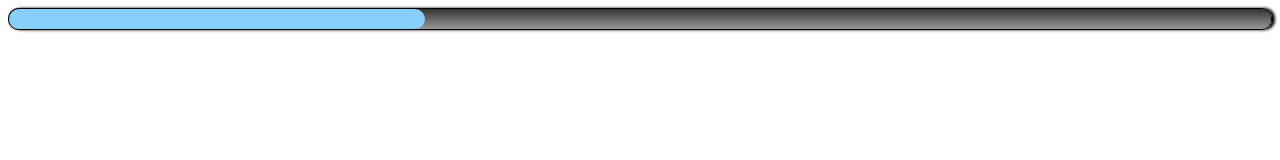
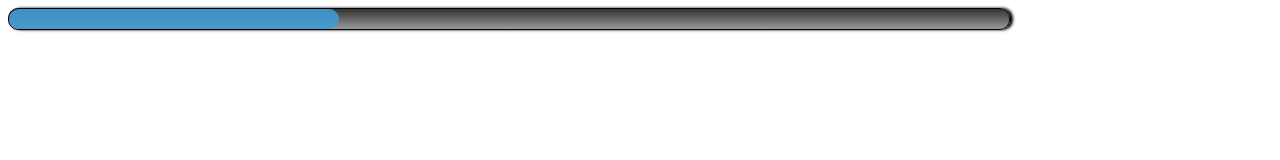
Before and after one commit to NikolaevAleksan/Task1, a plain HTML site: page layout2.html in a window 1280 px wide. Drawn offline with Linux system fonts and the light colour scheme.

Commit message:
fix: changing classnames with bem methodology and progress bar resizing

```diff
--- a/layout2.html
+++ b/layout2.html
@@ -3,10 +3,12 @@
   <head>
     <meta charset="UTF-8" />
     <meta name="viewport" content="width=device-width, initial-scale=1.0" />
-    <link rel="stylesheet" href="layoutstyle2.css" />
+    <link rel="stylesheet" href="style.css" />
     <title>layout2</title>
   </head>
   <body>
-    <div class="progress"><div class="property"></div></div>
+    <div class="progress-bar">
+      <div class="progress-indicator"></div>
+    </div>
   </body>
 </html>
--- /dev/null
+++ b/style.css
@@ -0,0 +1,17 @@
+.progress-bar {
+  border: 1px solid black;
+  height: 20px;
+  width: 1000px;
+  border-radius: 10px;
+  position: relative;
+  background: linear-gradient(#333, #999);
+  box-shadow: 3px 0 3px;
+  overflow: hidden;
+}
+
+.progress-indicator {
+  height: 20px;
+  background-color: rgba(65, 155, 211, 0.904);
+  width: 330px;
+  border-radius: 10px;
+}
```
